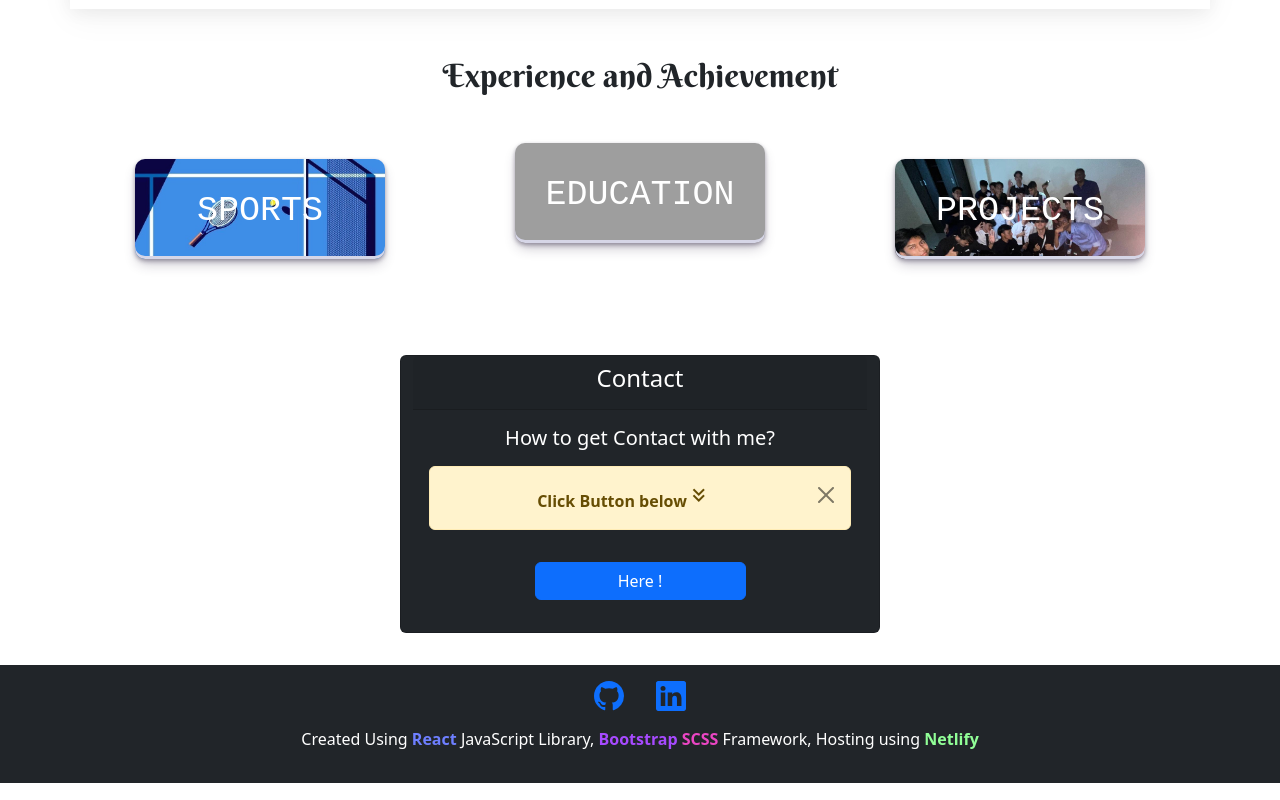
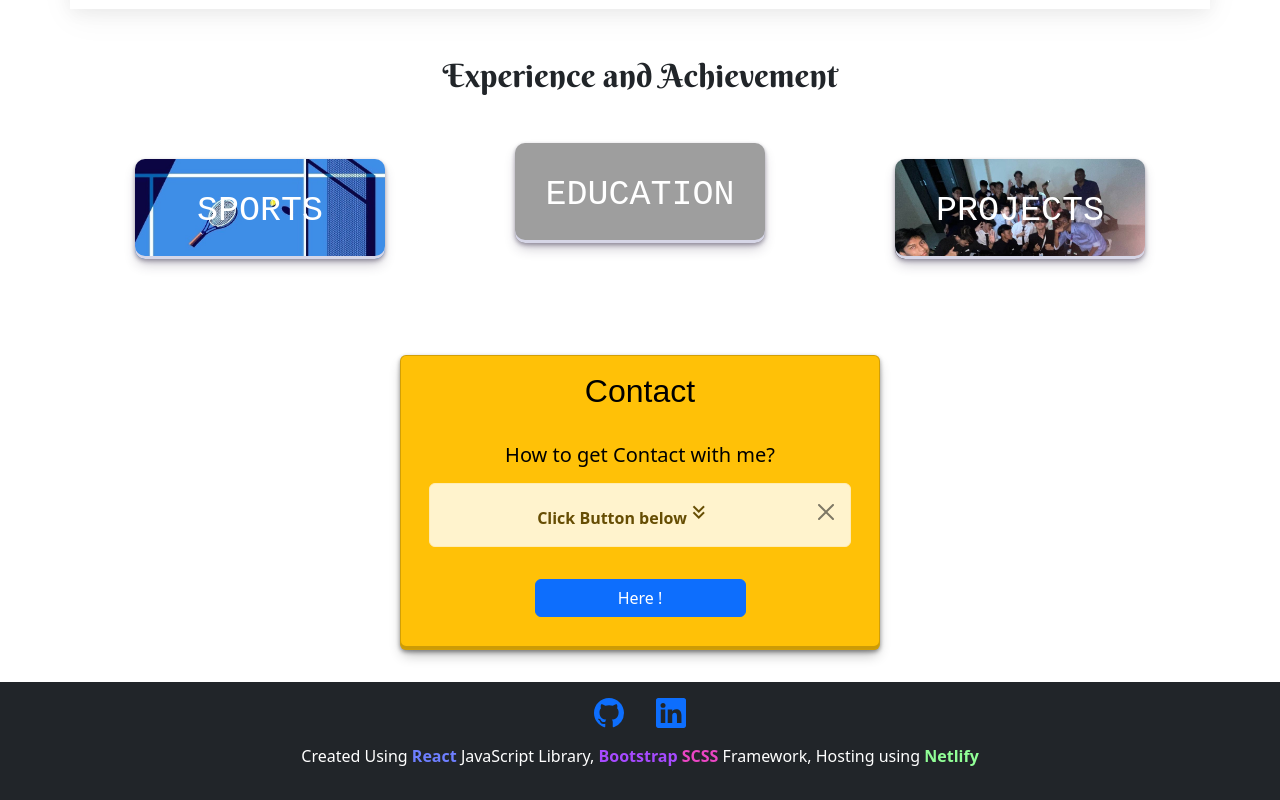
Before and after one commit to apiz23/ePortfolio, a React (Create React App) app: page / in a window 1280 px wide. Shown: the part 2774-3574 px from the top of the page. Built offline with nearby package versions, Linux system fonts and the light colour scheme; grey boxes are pictures that could not be loaded; a web font is replaced by a local one.

Commit message:
changing font at contact

```diff
--- a/src/Contact.jsx
+++ b/src/Contact.jsx
@@ -5,10 +5,9 @@ export const Contact = () => {
 		<>
 			<div className="container container-sm mt-5" id="contact">
 				<div className="row d-flex justify-content-center mx-auto p-3">
-					<div className="card text-bg-dark m-3" id="cardContact">
-						<div className="card-header">
-							<h4>Contact</h4>
-						</div>
+					<div className="card text-bg-warning m-3" id="cardContact">
+						<h2 className=" title-contact m-3">Contact</h2>
+
 						<div className="card-body">
 							<h5 className="card-title">How to get Contact with me?</h5>
 							<div
--- a/src/Main.scss
+++ b/src/Main.scss
@@ -15,7 +15,6 @@ html,body {
 }
 
 #intro{
-
 	box-shadow: rgba(0, 0, 0, 0.1) 0px 0px 5px 0px, rgba(0, 0, 0, 0.1) 0px 0px 1px 0px;
 }
 
@@ -359,7 +358,12 @@ nav {
 }
 
 #cardContact {
+	box-shadow: rgba(0, 0, 0, 0.4) 0px 2px 4px, rgba(0, 0, 0, 0.3) 0px 7px 13px -3px, rgba(0, 0, 0, 0.2) 0px -3px 0px inset;
 	max-width: 30rem;
+}
+
+.title-contact{
+	font-family: Arial, Helvetica, sans-serif;
 }
 
 #btnContact {
```
